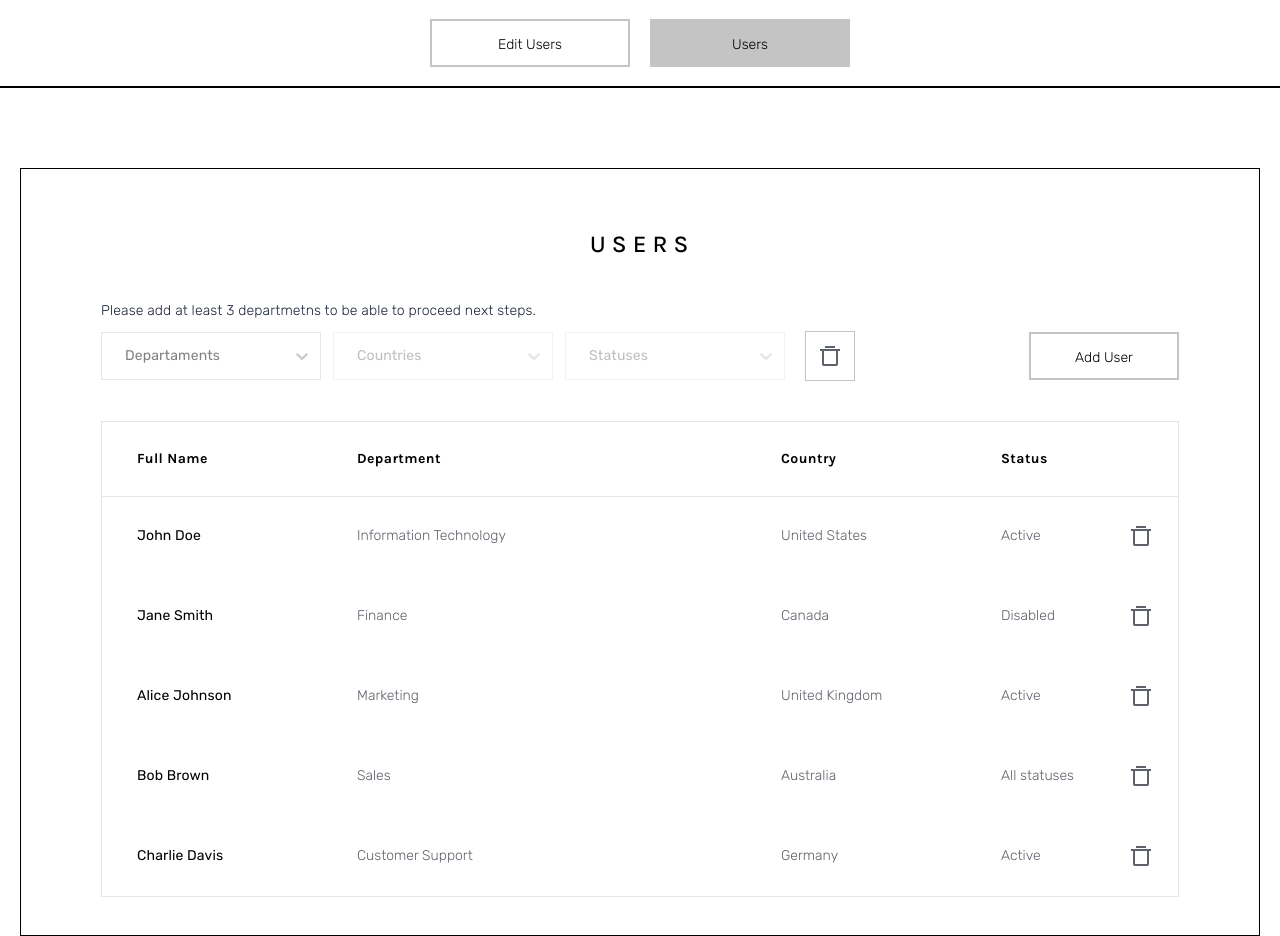
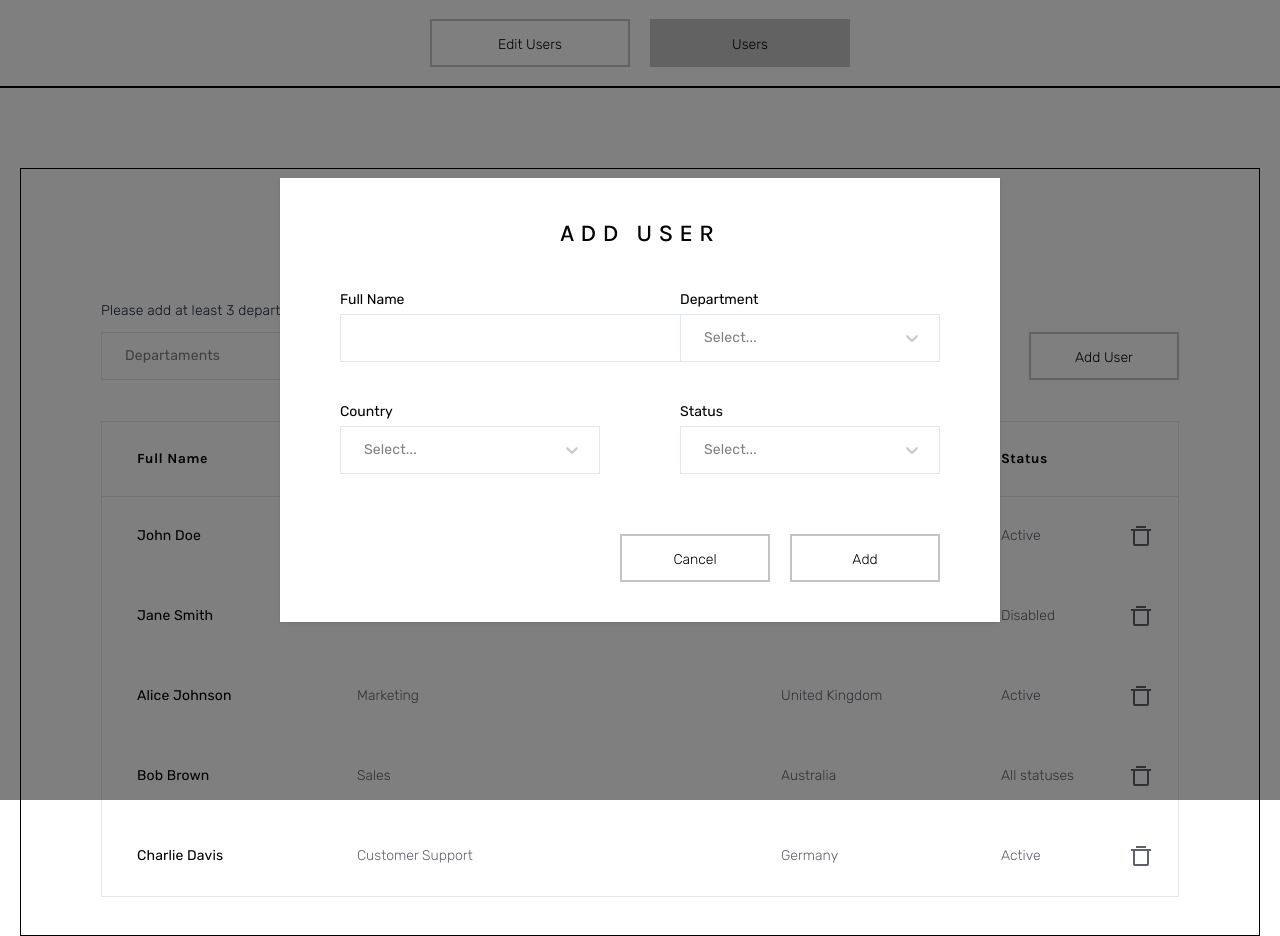
Before and after one commit to Meacronacer/react-test-task, a React (Vite) app: page /users in a window 1280 px wide. Both pictures are taken after typing "Sample" into the empty fields and a click on the button "Add User". Shown: the top 936 px of the page. Built offline with nearby package versions, Linux system fonts and the light colour scheme.

Commit message:
finished  user modal layout

```diff
--- /dev/null
+++ b/src/components/modal.tsx
@@ -0,0 +1,101 @@
+import Select from "react-select";
+import { Styles } from "../pages/editUsersPage";
+import { Input } from "./input";
+import { useState } from "react";
+import { countries } from "../data/countries";
+import { statuses } from "../data/statuses";
+import { departments } from "../data/departments";
+import { Button } from "./button";
+
+interface props {
+    showModal: boolean
+    setShowModal: (showModal:boolean) => void
+}
+
+const Modal: React.FC<props> = ({showModal, setShowModal}) => {
+    const [name, setName] = useState<string>('')
+    const [department, setDepartamnet] = useState('')
+    const [conurty, setCountry] = useState({})
+    const [status, setStatus] = useState({})
+
+    const departmentsData = departments.map((item, index) => ({label: item.name, value: item.name}))
+    const countriesData = countries.map((item, index) => ({index, label: item.name, value: item.name}))
+    const statusesData = statuses.map((item, index) => ({index, label: item.name, value: item.name}))
+
+
+  return (
+    <div
+      onClick={() => setShowModal(false)}
+      className={`
+        fixed inset-0 flex z-30 justify-center items-center transition-colors
+        ${showModal ? "visible bg-black/50" : "invisible"}
+      `}
+    >
+      {/* modal */}
+      <div
+        onClick={(e) => e.stopPropagation()}
+        className={`
+          bg-white shadow transition-all h-[444px] w-[720px]
+          ${showModal ? "scale-100 opacity-100" : "scale-125 opacity-0"}
+        `}>
+
+        <h3 className="text-[24px] font-medium font-[Karla] tracking-[0.25em] leading-[133%] text-center mt-10">ADD USER</h3>
+
+        <div className="mt-[40px] grid grid-cols-2 gap-y-10 gap-x-20 px-[60px]">
+          <div className="flex flex-col gap-y-1">
+            <label className="leading-[143%] font-[Rubik] text-[14px]">
+              Full Name
+            </label>
+            <Input value={name} onChange={(e) => setName(e.target.value)} />
+          </div>
+          <div className="flex flex-col gap-y-1">
+            <label className="leading-[143%] font-[Rubik] text-[14px]">
+              Department
+            </label>
+            <Select
+              styles={Styles}
+              options={departmentsData}
+              onChange={(e) => setDepartamnet(e?.label)}
+              components={{
+                IndicatorSeparator: () => null,
+              }}
+            />
+          </div>
+          <div className="flex flex-col gap-y-1">
+            <label className="leading-[143%] font-[Rubik] text-[14px]">
+              Country
+            </label>
+            <Select
+              styles={Styles}
+              options={countriesData}
+              onChange={(e) => setCountry(e?.label)}
+              components={{
+                IndicatorSeparator: () => null,
+              }}
+            />
+          </div>
+          <div className="flex flex-col gap-y-1">
+            <label className="leading-[143%] font-[Rubik] text-[14px]">
+              Status
+            </label>
+            <Select
+              styles={Styles}
+              options={statusesData}
+              onChange={(e) => setStatus(e?.label)}
+              components={{
+                IndicatorSeparator: () => null,
+              }}
+            />
+          </div>
+        </div>
+
+        <div className="flex items-center float-right mt-[60px] pr-[60px] gap-x-5">
+            <Button>Cancel</Button>
+            <Button>Add</Button>
+        </div>
+      </div>
+    </div>
+  );
+};
+
+export default Modal;
--- a/src/data/users.tsx
+++ b/src/data/users.tsx
@@ -1,6 +1,6 @@
 
 
-export const users = [
+export let users = [
     {
       "name": "John Doe",
       "status": {
--- a/src/pages/editUsersPage.tsx
+++ b/src/pages/editUsersPage.tsx
@@ -7,8 +7,8 @@ import { Input } from "../components/input";
 import { Button } from "../components/button";
 import Select, { GroupBase, StylesConfig } from "react-select";
 
-interface option {
-  index: number;
+export interface option {
+  index?: number;
   label: string;
   value: string;
 }
--- a/src/pages/usersPage.tsx
+++ b/src/pages/usersPage.tsx
@@ -2,11 +2,12 @@ import { default as Select, components} from "react-select";
 import trash from "../assets/remove.svg";
 import { departments } from "../data/departments";
 import { Button } from "../components/button";
-import { Styles } from "./editUsersPage";
+import { option, Styles } from "./editUsersPage";
 import { useState } from "react";
 import { countries } from "../data/countries";
 import { statuses } from "../data/statuses";
 import { users } from "../data/users";
+import Modal from "../components/modal";
 
 const Option = (props:any) => {
     return (
@@ -25,6 +26,8 @@ const Option = (props:any) => {
   };
 
 const UsersPage: React.FC = () => {
+    const [showModal, setShowModal] = useState<boolean>(false)
+    const [removedUsersId, setRemovedUsersId] = useState<number[]>([])
     const [departmentsSelected, setDepartamnetSelected] = useState({ optionSelected: null });
     const [countriesSelected, setCountriesSelected] = useState({ optionSelected: null })
     const [statusesSelected, setStatusSelected] = useState({ optionSelected: null })
@@ -35,21 +38,44 @@ const UsersPage: React.FC = () => {
     let countriesLen = Object(countriesSelected.optionSelected).length
     let statusesLen = Object(statusesSelected.optionSelected).length
 
-    const userData = users.map((item, index) => (
-        <tr key={index} className="h-[80px] font-[Rubik] px-[34px] border-separate">
+    console.log(removedUsersId)
+
+    const userData = users.map((item, index) => {
+
+        if (removedUsersId.includes(index)) return
+
+        let selected = false
+        //
+        departmentsSelected?.optionSelected?.map((department:option) => {
+            if (department.label === item.department.name) {
+                selected = true
+            }
+        })
+
+        if (departmentLen && !selected) {
+            return
+        }
+
+        return (
+            <tr key={index} className="h-[80px] font-[Rubik] px-[34px] border-separate">
             <td className="tracking-[0.01em]">{item.name}</td>
             <td className="font-[300] leading-[143%] font-[Rubik] text-[#5e626b]">{item.department.name}</td>
             <td className="font-[300] leading-[143%] font-[Rubik] text-[#5e626b]">{item.country.name}</td>
             <td className="font-[300] leading-[143%] font-[Rubik] text-[#5e626b]">{item.status.name}</td>
-            <td className="float-right h-full"><img className="pf-[20px] pt-[27px] cursor-pointer hover:scale-105 transition-transform" src={trash} alt="trash" /></td>
+            <td onClick={() => userRemoveHandler(index)} className="float-right h-full"><img className="pf-[20px] pt-[27px] cursor-pointer hover:scale-105 transition-transform" src={trash} alt="trash" /></td>
         </tr>
-    ))
+        )
+    })
 
-    const handleReset = () => {
+    const resetHandler = () => {
       setDepartamnetSelected({ optionSelected: null});
       setCountriesSelected({ optionSelected: null})
       setStatusSelected({ optionSelected: null})
     };
+
+    const userRemoveHandler = (id:number) => {
+        setRemovedUsersId([...removedUsersId, id])
+    }
 
   return (
     <div className="border-[1px] border-black w-[1240px] h-[768px] mx-auto my-[80px] p-[80px] pt-[60px]">
@@ -116,7 +142,7 @@ const UsersPage: React.FC = () => {
             />
           </div>
 
-          <div onClick={handleReset} className="p-3 border-[1px] border-[#c4c4c4] ml-5 hover:border-gray-600 group cursor-pointer">
+          <div onClick={resetHandler} className="p-3 border-[1px] border-[#c4c4c4] ml-5 hover:border-gray-600 group cursor-pointer">
             <img
               className="group-hover:scale-105 transition-transform"
               src={trash}
@@ -124,7 +150,7 @@ const UsersPage: React.FC = () => {
             />
           </div>
 
-          <Button className="ml-auto font-[Rubik] hover:bg-gray-300 transition-colors">Add User</Button>
+          <Button onClick={() => setShowModal(true)} className="ml-auto font-[Rubik] hover:bg-gray-300 transition-colors">Add User</Button>
         </div>
 
         <div className="relative border-[1px] mt-10 pl-[34px] pr-[24px] max-h-[476px] overflow-y-auto scrollbar-thin scrollbar-webkit">
@@ -145,6 +171,7 @@ const UsersPage: React.FC = () => {
         </table>
         </div>
       </div>
+      <Modal showModal={showModal} setShowModal={setShowModal} />
     </div>
   );
 };
```
